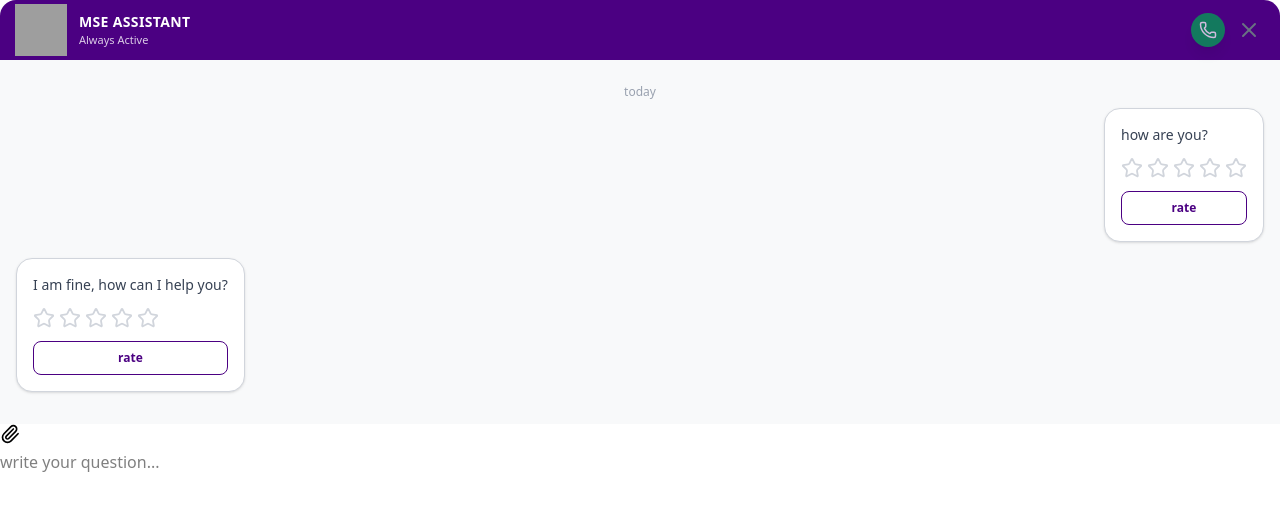
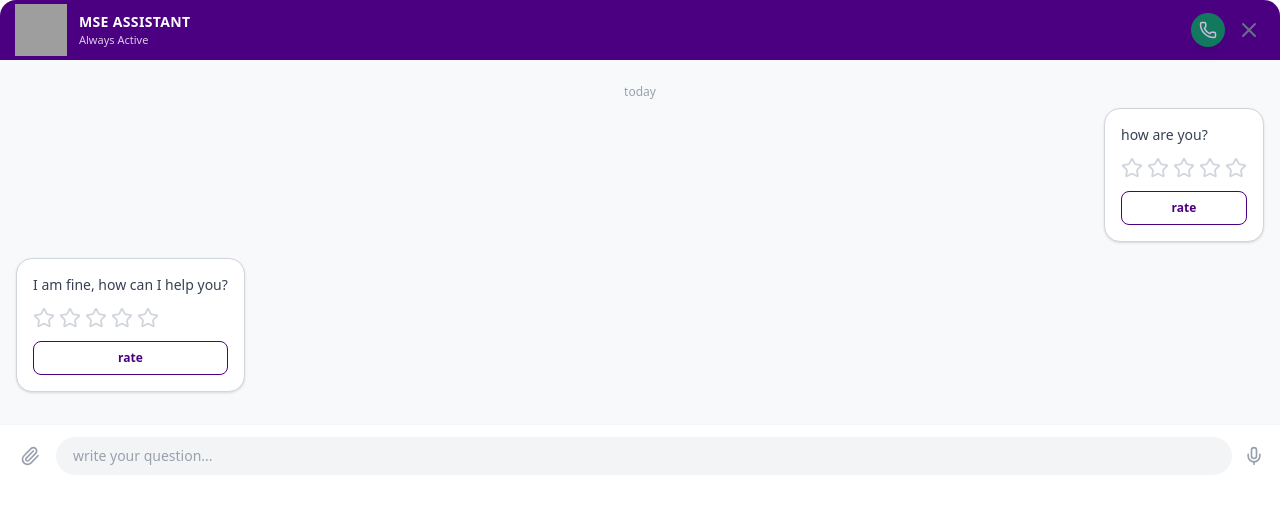
Before and after one commit to sabaPhruidze/ai-chatbot-assistant, a Next.js app: page / in a window 1280 px wide. Shown: the top 510 px of the page. Built offline with nearby package versions, Linux system fonts and the light colour scheme; grey boxes are pictures that could not be loaded.

Commit message:
The style looks well , let's see if the logic will be as good as well

```diff
--- a/components/chat/ChatInput.tsx
+++ b/components/chat/ChatInput.tsx
@@ -1,5 +1,5 @@
 import React, { useState } from "react";
-import { Paperclip } from "lucide-react";
+import { Paperclip, Send, Mic } from "lucide-react";
 
 interface InputProps {
   onSend: (text: string) => void;
@@ -16,17 +16,43 @@ export const ChatInput = ({ onSend }: InputProps) => {
   };
 
   return (
-    <div>
+    <div className="p-3 bg-white border-t border-gray-100 flex items-center gap-2 rounded-b-2xl">
       {/* paperClip */}
-      <button>
+      <button
+        type="button"
+        className="p-2 text-gray-400 hover:text-[#E4007F] transition cursor-pointer"
+      >
         <Paperclip size={20} />
       </button>
       {/* form */}
-      <form>
-        <input type="text" placeholder="write your question..." />
+      <form
+        onSubmit={handleSubmit}
+        className="flex-1 flex gap-2 items-center bg-gray-100 rounded-full px-4 py-2 border border-transparent focus-within:border-[#4B0082]/30 transtion-colors"
+      >
+        <input
+          type="text"
+          placeholder="write your question..."
+          value={text}
+          onChange={(e) => setText(e.target.value)}
+          className="flex-1 bg-transparent text-sm focus:outline-none text-gray-700 placeholder-gray-400"
+        />
       </form>
       {/* conditional button (only if text is written even one) if not than show mic */}
-      {}
+      {text.trim() ? (
+        <button
+          type="submit"
+          className="bg=[#4B0082] text-gray-400 p-2 rounded-full hover:bg-purple-900 transition shadow-sm cursor-pointer"
+        >
+          <Send size={20} />
+        </button>
+      ) : (
+        <button
+          type="submit"
+          className="text-gray-400 p-1 hover:text-[#4B0082] transition cursor-pointer"
+        >
+          <Mic size={20} />
+        </button>
+      )}
     </div>
   );
 };
```
